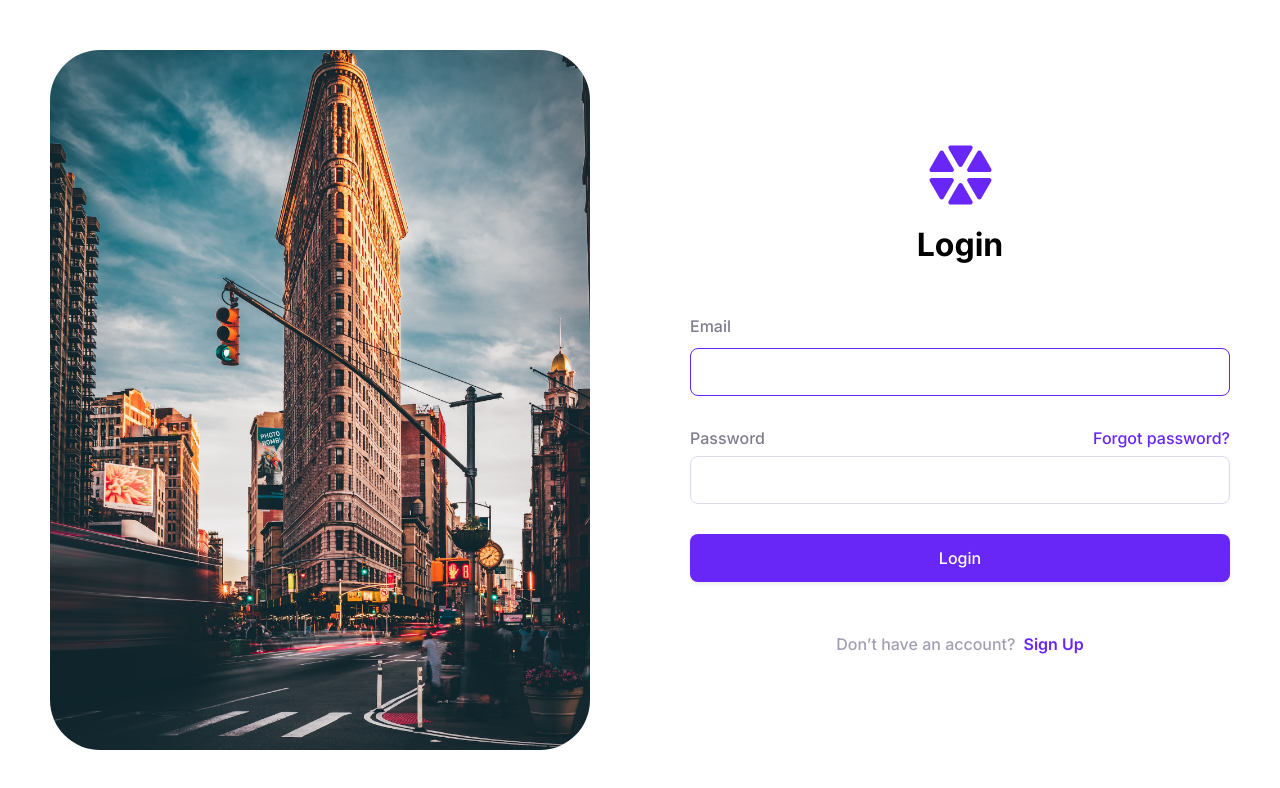
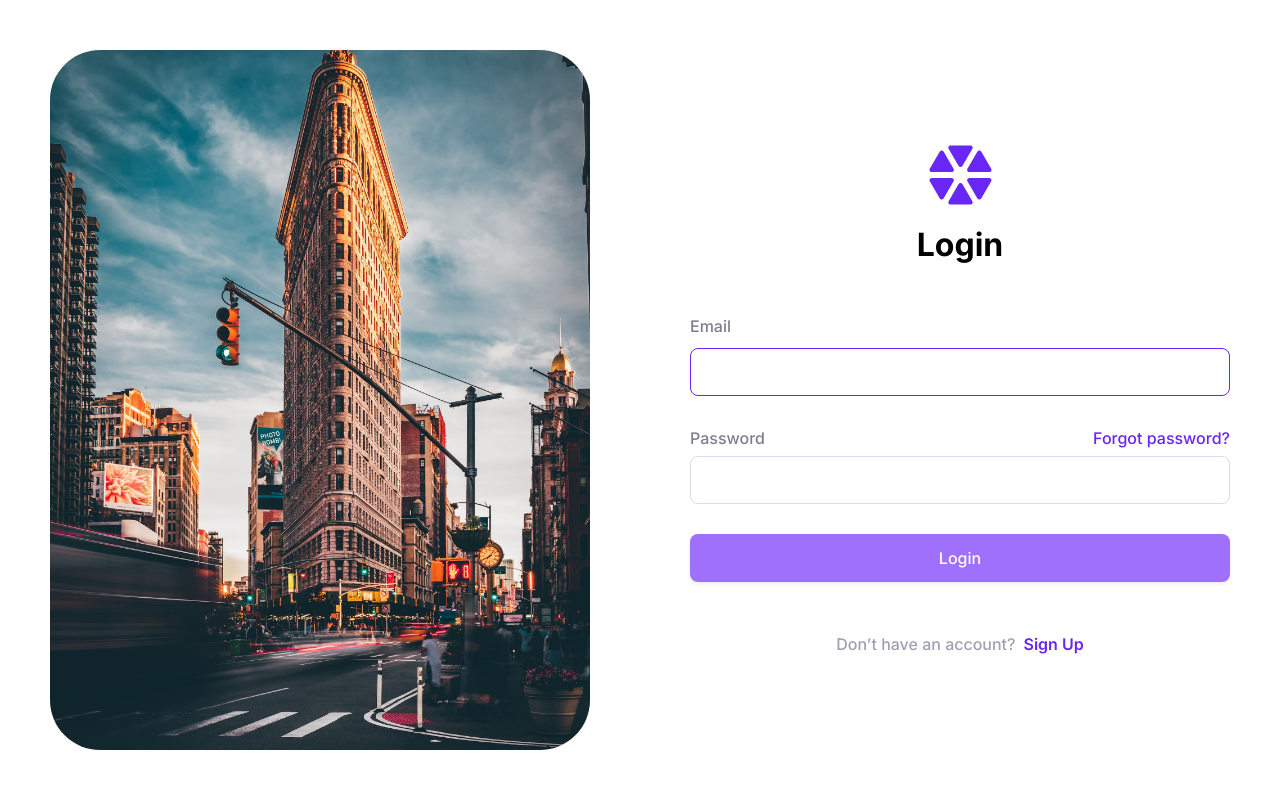
Before and after one commit to kulievtech/projectify-app-ui, a React (Create React App) app: page /admin/login in a window 1280 px wide. Shown: the top 788 px of the page. Built offline with nearby package versions, Linux system fonts and the light colour scheme; no server answers.

Commit message:
remove toaster sucess message if login is successfull

```diff
--- a/src/pages/admin-auth/login/AdminLogin.tsx
+++ b/src/pages/admin-auth/login/AdminLogin.tsx
@@ -50,6 +50,8 @@ const AdminLogin = () => {
 
     const focusRef = useFocus();
 
+    const isFormSubmittable = email && password;
+
     const handleOnChangeEmail = (value: string) => {
         setEmail(value);
     };
@@ -71,12 +73,13 @@ const AdminLogin = () => {
 
             setItem("authToken", response.token);
 
-            navigate("../admin/platform");
+            setTimeout(() => {
+                navigate("../admin/platform");
+            }, 1000);
 
             setIsFormSubmitting(false);
             setEmail("");
             setPassword("");
-            toast.success(response.message);
         } catch (error) {
             setIsFormSubmitting(false);
             setIsError(true);
@@ -131,6 +134,7 @@ const AdminLogin = () => {
                         size="lg"
                         shape="rounded"
                         className="login__submit-button"
+                        disabled={isFormSubmitting || !isFormSubmittable}
                         fullWidth={true}
                     >
                         Login
```
